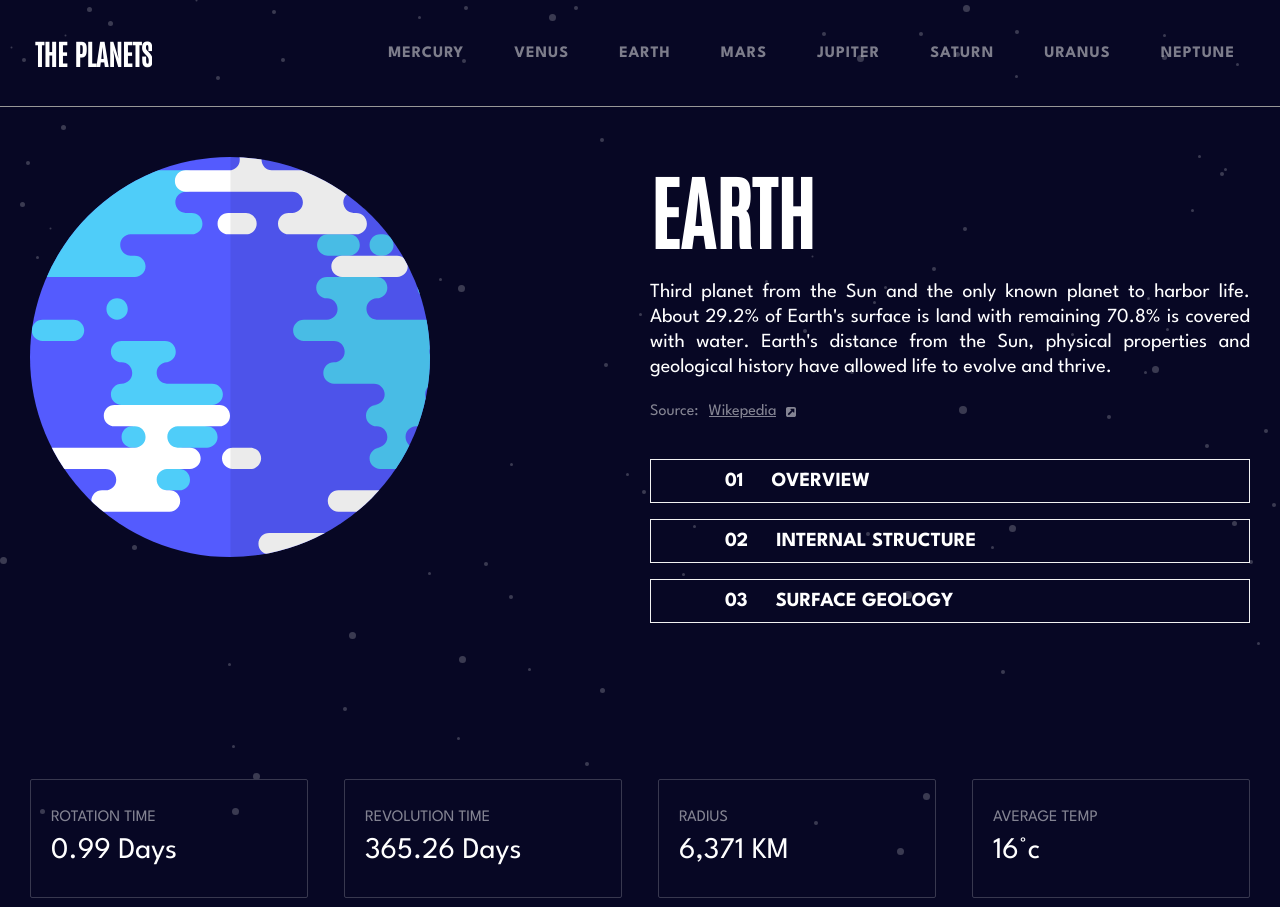
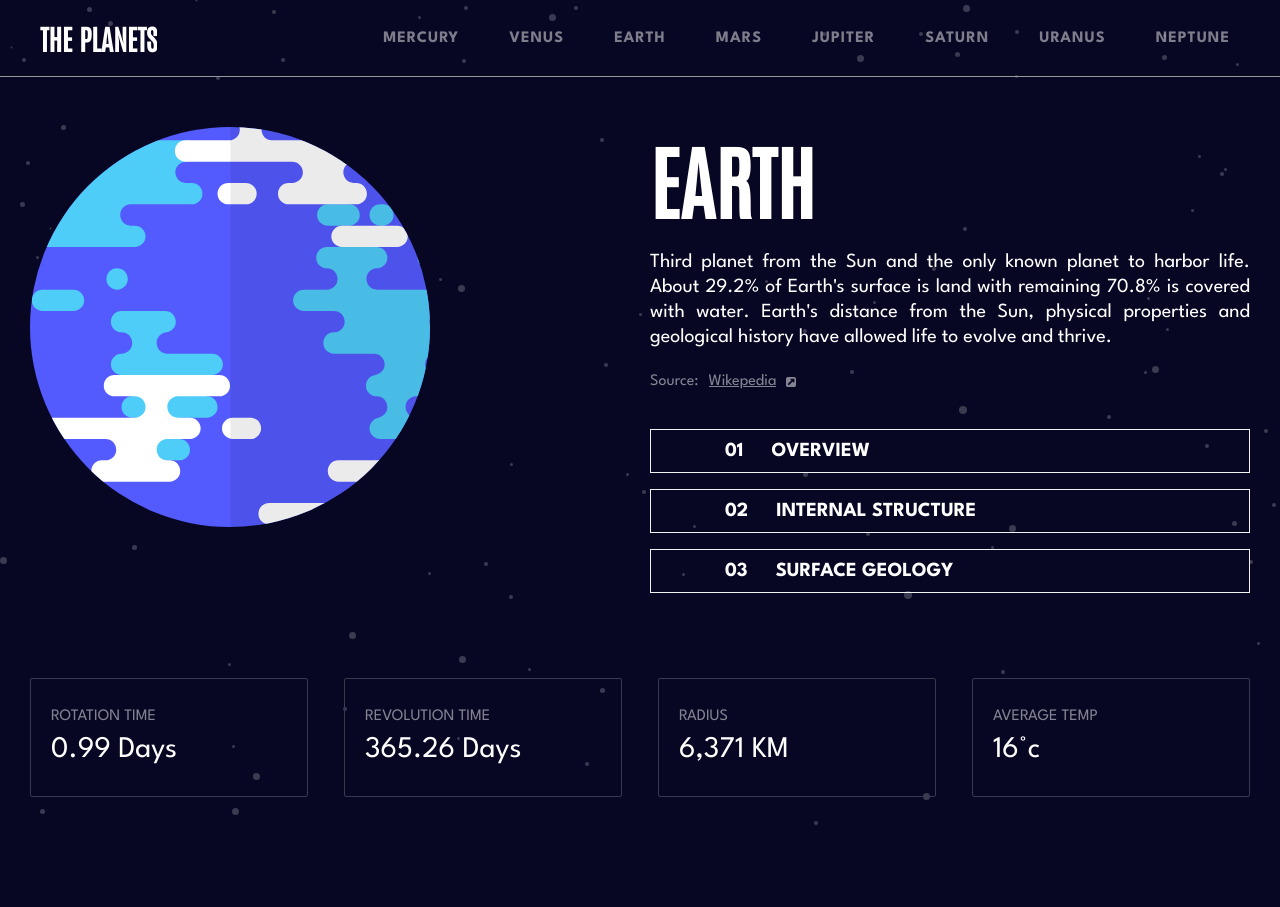
Before and after one commit to guusfelix2015/planetsFact, a React (Vite) app: page /planets/earth in a window 1280 px wide. After the commit the page ends 827 px from the top, so only its background shows below. Built offline with nearby package versions, Linux system fonts and the light colour scheme; data requests are answered from the project's data file.

Commit message:
Ajustes de estilos

```diff
--- a/src/components/Header/Header.jsx
+++ b/src/components/Header/Header.jsx
@@ -9,7 +9,9 @@ const Header = () => {
   return (
     <header>
       <nav className={styles.navigate}>
-        <h1>The Planets</h1>
+        <Link className={styles.logo} to="/">
+          The Planets
+        </Link>
         <ul className={styles.links}>
           {planets &&
             planets.map((planet) => (
--- a/src/components/Header/Header.module.css
+++ b/src/components/Header/Header.module.css
@@ -1,5 +1,5 @@
 header {
-  padding: 3.5rem;
+  padding: 2rem 4rem;
   border-bottom: 1px solid #979797;
 }
 
@@ -9,10 +9,12 @@ header {
   align-items: center;
 }
 
-.navigate h1 {
+.logo {
   font-size: 2.8rem;
+  font-weight: 700;
   text-transform: uppercase;
   color: #fff;
+  font-family: "Antonio", sans-serif;
 }
 
 .links {
--- a/src/pages/Planet/Planet.module.css
+++ b/src/pages/Planet/Planet.module.css
@@ -1,8 +1,6 @@
 .container {
   max-width: 128rem;
   margin: 0 auto;
-  width: 100vw;
-  height: 100vh;
   padding: 3rem;
 }
 
@@ -75,6 +73,10 @@
   cursor: pointer;
 }
 
+.infoPlanets ul li:last-child {
+  margin-bottom: 0;
+}
+
 .infoPlanets ul li span {
   margin-right: 2.8rem;
 }
@@ -87,7 +89,7 @@
   display: flex;
   justify-content: space-between;
   gap: 3.6rem;
-  margin-top: 14rem;
+  margin-top: 8.5rem;
 }
 
 .card {
```
